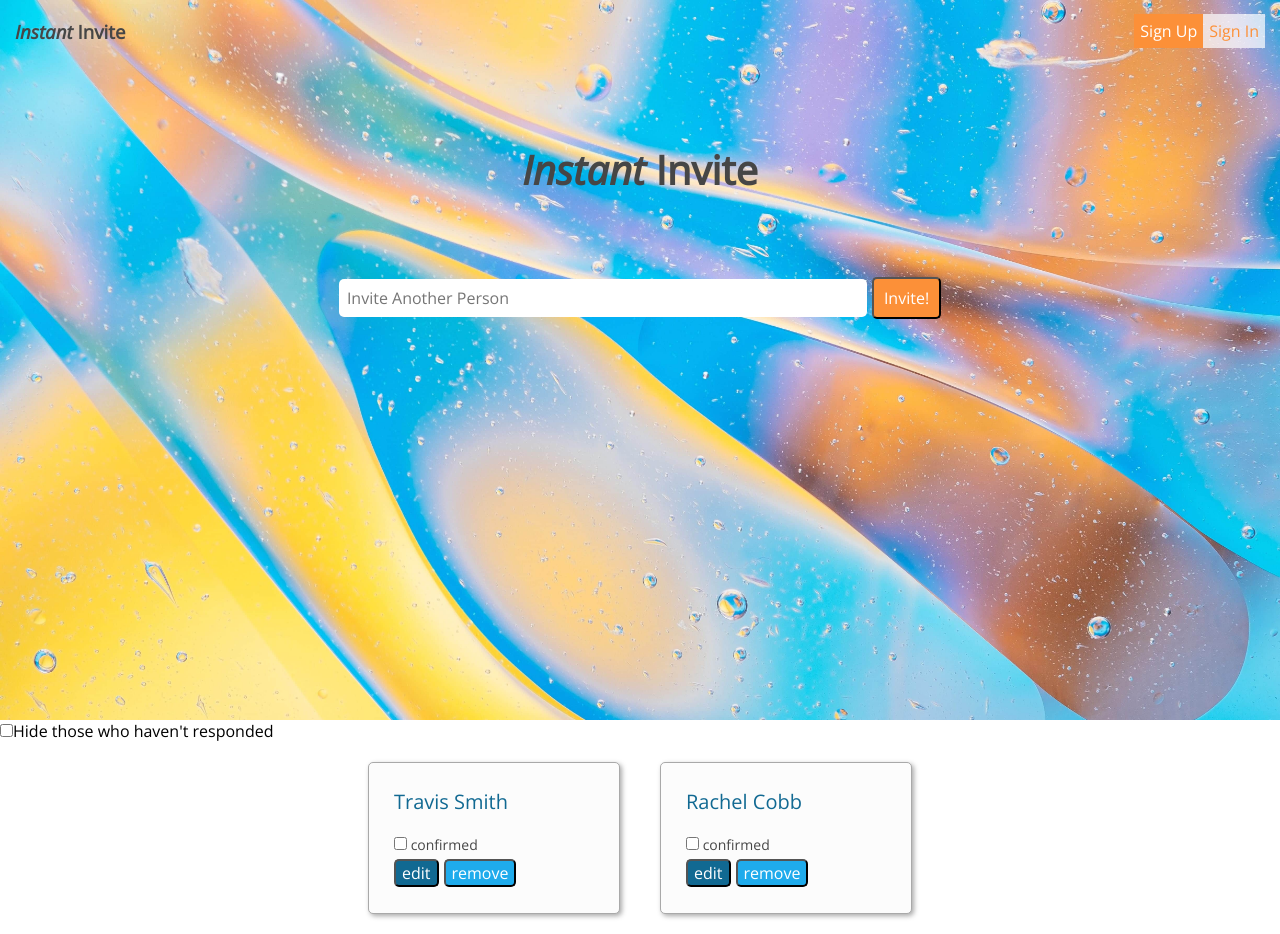
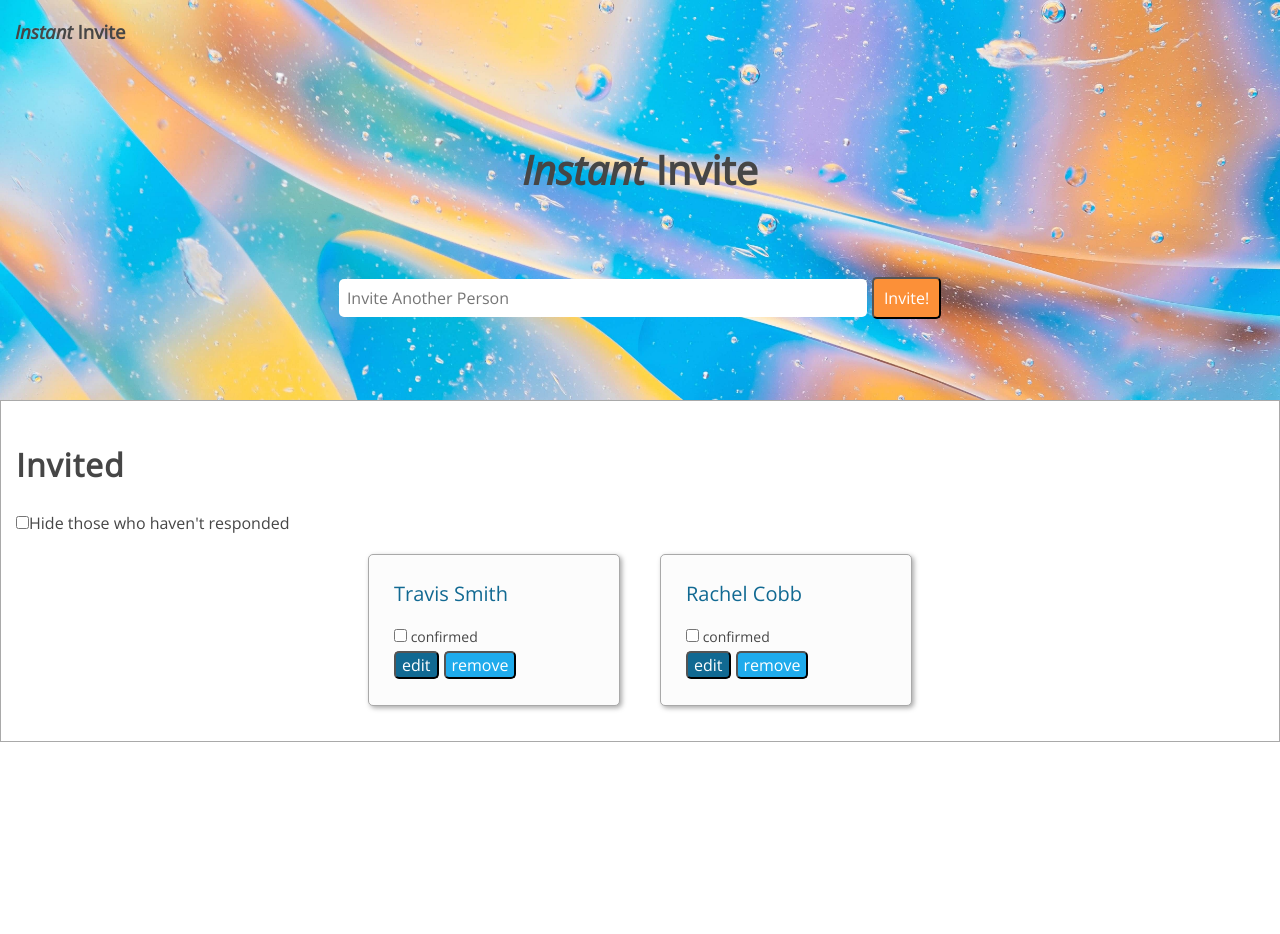
Before and after one commit to leannepepper/invite-app, a React (Create React App) app: page / in a window 1280 px wide. After the commit the page ends 800 px from the top, so only its background shows below. Built offline with nearby package versions, Linux system fonts and the light colour scheme; a web font is replaced by a local one.

Commit message:
added title toggle

```diff
--- a/src/App.js
+++ b/src/App.js
@@ -76,11 +76,14 @@ class App extends Component {
     });
   };
 
-  handleRemovePerson = id => {
-    this.setState(prevState => {
-      return {
-        guests: prevState.guests.filter(i => i.id !== id)
-      };
+  // In this handler we are using slice and the spread operator to return a new array with every guest before
+  // the one we want to remove and then every guest after the one we want to remove
+  handleRemovePerson = index => {
+    this.setState({
+      guests: [
+        ...this.state.guests.slice(0, index),
+        ...this.state.guests.slice(index + 1)
+      ]
     });
   };
 
@@ -94,6 +97,8 @@ class App extends Component {
           </h1>
           <AddPerson addPerson={this.handleAddPerson} />
         </div>
+        <div className="guest-container">
+          <h2>{this.state.isFiltered ? "Attending" : "Invited"}</h2>
           <FilterLists
             isFiltered={this.state.isFiltered}
             toggleFilter={this.toggleFilter}
@@ -101,7 +106,7 @@ class App extends Component {
           <div className="invitees-wrapper">
             <GuestList
               guests={this.state.guests}
-            removePerson={this.handleRemovePerson}
+              handleRemovePerson={this.handleRemovePerson}
               toggleConfirmation={this.toggleConfirmation}
               toggleEditing={this.toggleEditing}
               setNameAt={this.setNameAt}
@@ -109,6 +114,7 @@ class App extends Component {
             />
           </div>
         </div>
+      </div>
     );
   }
 }
--- a/src/Guest.js
+++ b/src/Guest.js
@@ -23,7 +23,7 @@ const Guest = props => (
     </button>
     <button
       className="remove-button"
-      onClick={() => props.removePerson(props.id)}
+      onClick={() => props.handleRemovePerson(props.index)}
     >
       remove
     </button>
--- a/src/GuestList.js
+++ b/src/GuestList.js
@@ -14,7 +14,7 @@ const GuestList = props => (
           handleConfirmation={() => props.toggleConfirmation(index)}
           isEditing={guest.isEditing}
           handleEditing={() => props.toggleEditing(index)}
-          removePerson={() => props.removePerson(id)}
+          handleRemovePerson={() => props.handleRemovePerson(index)}
           setName={text => props.setNameAt(text, index)}
         />
       ))}
--- a/src/Header.js
+++ b/src/Header.js
@@ -1,15 +1,17 @@
-import React from 'react';
+import React from "react";
 
 const Header = () => {
-    return (
-        <header className="header">
-            <h3 className="header-name"><span>Instant</span> Invite</h3>
-            <div className="sign-up-buttons">
+  return (
+    <header className="header">
+      <h3 className="header-name">
+        <span>Instant</span> Invite
+      </h3>
+      {/* <div className="sign-up-buttons">
             <button className="sign-up">Sign Up</button>
             <button className="sign-in">Sign In</button>
-        </div>
-        </header>
-    );
-}
+        </div> */}
+    </header>
+  );
+};
 
 export default Header;
--- a/src/main.css
+++ b/src/main.css
@@ -1,4 +1,5 @@
 .App {
+  max-width: 1500px;
   width: 100%;
   margin: 0 auto;
   font-family: "Open Sans", sans-serif;
@@ -34,7 +35,7 @@
   background-image: url(../src/img/unsplash-background.jpg);
   background-repeat: no-repeat;
   background-size: cover;
-  height: 90vh;
+  min-height: 400px;
 }
 
 .sign-up-buttons {
@@ -75,24 +76,17 @@
   box-shadow: 2px 2px 10px #fff;
 }
 .fliter-list {
-  text-align: center;
-  margin: 20px auto;
+}
+.guest-container {
+  padding: 15px;
+  color: rgb(70, 70, 70);
+  border: 1px solid darkgray;
+}
+.guest-container h2 {
+  font-size: 32px;
+  letter-spacing: 1px;
 }
 
-.fliter-list li {
-  display: inline-block;
-  font-size: 18px;
-}
-.fliter-list li button {
-  border: 1px solid lightgray;
-  border-radius: 5px;
-  color: rgb(252, 144, 56);
-  transition: all ease 0.5s;
-}
-.fliter-list li button:hover {
-  color: white;
-  box-shadow: inset 200px 0 0 0 rgb(252, 144, 56);
-}
 .invitees-wrapper {
   display: flex;
   justify-content: space-around;
@@ -116,10 +110,8 @@
   border-bottom: 1px solid transparent;
 }
 .input-name {
-  border: none;
-  border-bottom: 1px solid rgb(70, 70, 70);
   color: rgb(17, 105, 146);
-  font-size: 20px;
+  font-size: 18px;
   width: 80%;
 }
 .confirmed-label {
```
Lines whose indentation alone changed are shown as unchanged.
